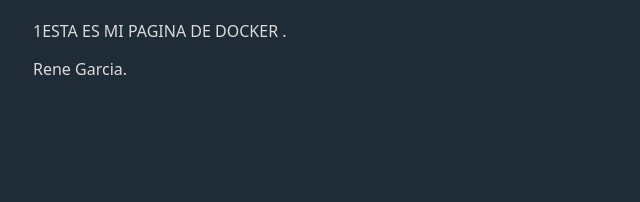
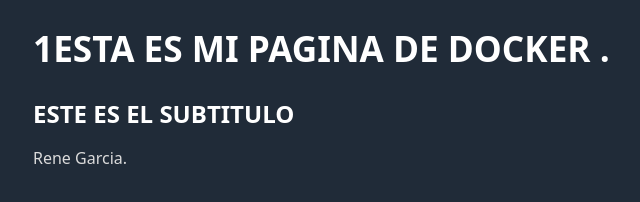
Before and after one commit to R3N304/APPS, a plain HTML site: page app/index.html in a window 1280 px wide. Shown: the whole page, without its empty margins (207-847 px from the left). Drawn offline with nearby package versions, Linux system fonts and the light colour scheme.

Commit message:
SECONDVERSION

```diff
--- a/app/index.html
+++ b/app/index.html
@@ -7,7 +7,8 @@
 </head>
 <body>
 
-    <h>1ESTA ES MI PAGINA DE DOCKER .</h1>
+    <h1>1ESTA ES MI PAGINA DE DOCKER .</h1>
+    <h2>ESTE ES EL SUBTITULO</h2>
     <p>Rene Garcia.</p>
 
 </body>
```
